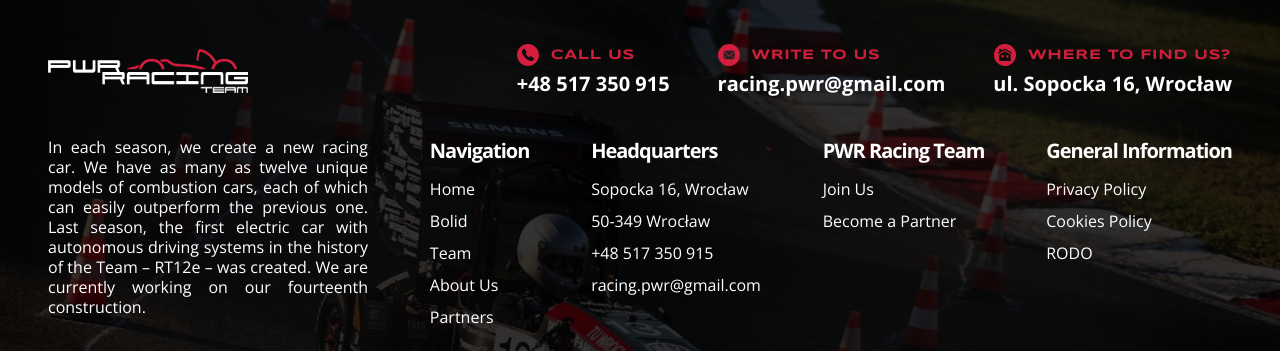
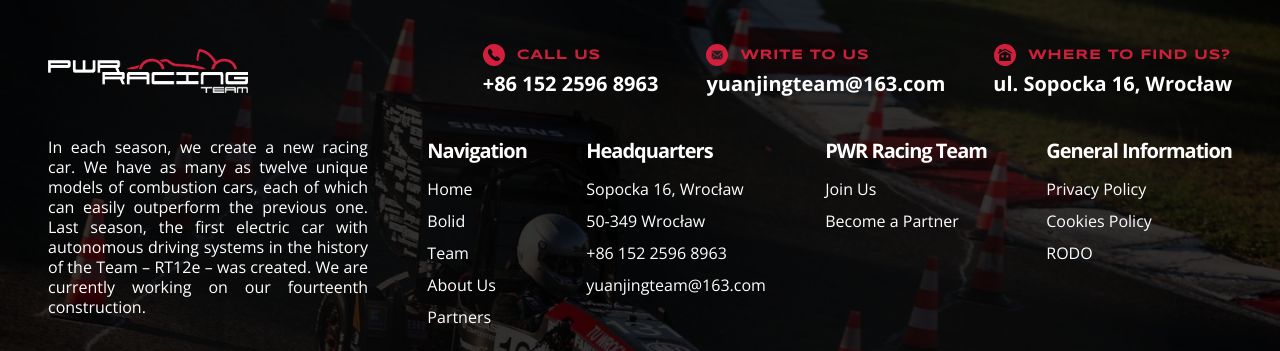
Before and after one commit to Felinus-stack/team-site, a Next.js app: page /en in a window 1280 px wide. Shown: the part 4902-5253 px from the top of the page. Built offline with nearby package versions, Linux system fonts and the light colour scheme; no server answers; the database is empty.

Commit message:
fix: 更新联系信息为中文团队信息

```diff
--- a/app/[lang]/dictionaries/ch.json
+++ b/app/[lang]/dictionaries/ch.json
@@ -59,9 +59,9 @@
     "about": "发展历程",
     "partners": "合作企业",
     "headquarters": "总部地址",
-    "address": "索波特街16号，弗罗茨瓦夫",
-    "phone": "+48 517 350 915",
-    "email": "racing.pwr@gmail.com",
+    "address": "河南省新乡市红旗区平原(建业)体育中心金穗大道789号",
+    "phone": "+86 152 2596 8963",
+    "email": "yuanjingteam@163.com",
     "joinUs": "加入我们",
     "becomePartner": "成为合作伙伴",
     "generalInfo": "一般信息",
--- a/app/[lang]/dictionaries/en.json
+++ b/app/[lang]/dictionaries/en.json
@@ -60,8 +60,8 @@
     "partners": "Partners",
     "headquarters": "Headquarters",
     "address": "Sopocka 16, Wrocław",
-    "phone": "+48 517 350 915",
-    "email": "racing.pwr@gmail.com",
+    "phone": "+86 152 2596 8963",
+    "email": "yuanjingteam@163.com",
     "joinUs": "Join Us",
     "becomePartner": "Become a Partner",
     "generalInfo": "General Information",
--- a/app/components/Section/FooterSection/FooterSection.tsx
+++ b/app/components/Section/FooterSection/FooterSection.tsx
@@ -102,7 +102,7 @@
                 </div>
                 <div className="font-black ">
                   <Text color="white" opacity1 hoverColor="red" small bold wide>
-                    +48 517 350 915
+                    +86 152 2596 8963
                   </Text>
                 </div>
               </div>
@@ -131,7 +131,7 @@
                   </Title>
                 </div>
                 <Text color="white" opacity1 hoverColor="red" small bold wide>
-                  racing.pwr@gmail.com
+                  yuanjingteam@163.com
                 </Text>
               </div>
               <div
```
